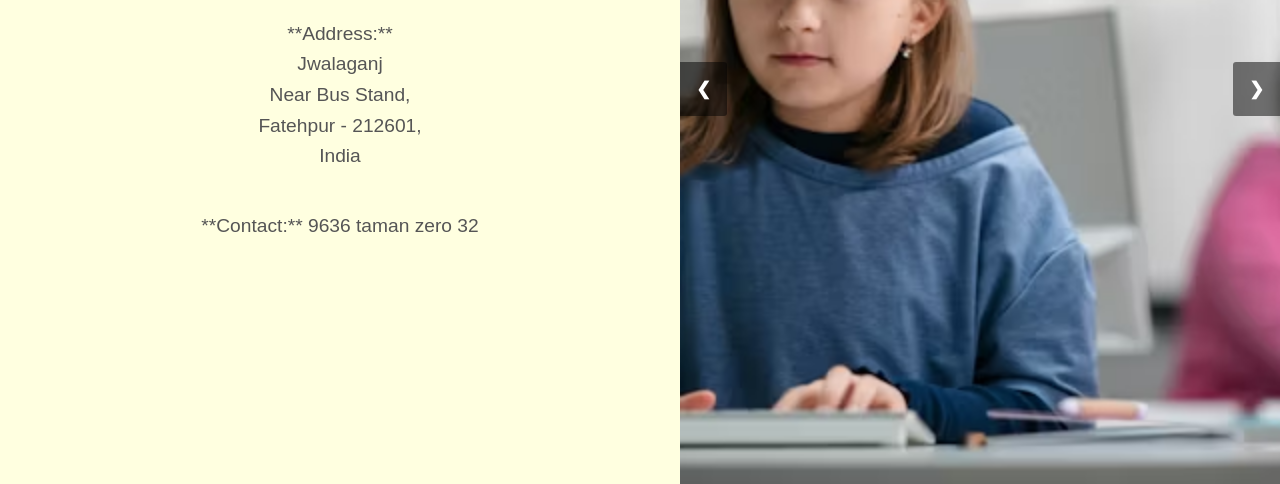
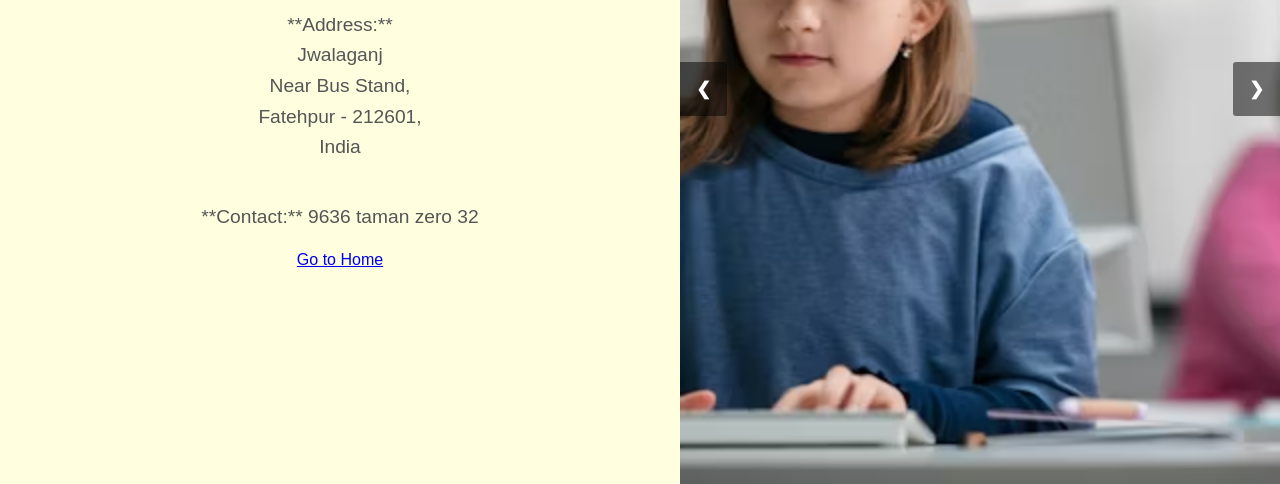
Before and after one commit to akash917083/Ping-Computer-Centre, a plain HTML site: page branch3.html in a window 1280 px wide. Shown: the part 316-800 px from the top of the page. Drawn offline with Linux system fonts and the light colour scheme.

Commit message:
Add home button to Branch 3 Gallery
Added a home button link to navigate back to the main page.

```diff
--- a/branch3.html
+++ b/branch3.html
@@ -96,6 +96,9 @@
         <p>
             **Contact:** 9636 taman zero 32
         </p>
+        <a href="index.html" class="home-button">
+            Go to Home
+        </a>
     </div>
 
     <div class="gallery-panel">
@@ -143,4 +146,5 @@
         }
     </script>
 </body>
+
 </html>
```
